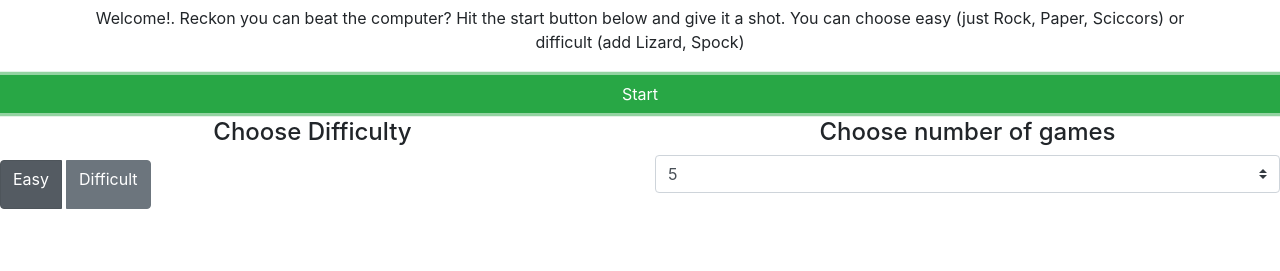
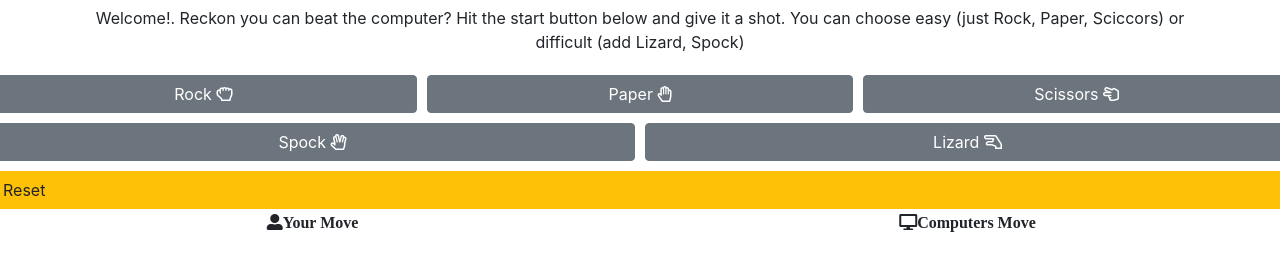
Before and after one commit to fergalquinn77/project2_t2, a plain HTML site: page index.html in a window 1280 px wide. Both pictures are taken after a click on the button "Start". Shown: the part 251-522 px from the top of the page. Drawn offline with nearby package versions, Linux system fonts and the light colour scheme.

Commit message:
Adjust startGame function to display play buttons

```diff
--- a/assets/js/script.js
+++ b/assets/js/script.js
@@ -14,7 +14,21 @@ document.addEventListener("DOMContentLoaded", function () {
 
 function runGame(){}
 
-function startGame(){}
+function startGame(){
+    console.log("Start");
+    if (document.getElementById("difficulty").value === "easy") {
+        document.getElementById("easy").style.display = "flex";
+    } else {
+        document.getElementById("easy").style.display = "flex";
+        document.getElementById("difficult").style.display = "flex";
+    }
+    document.getElementById("start").style.display = "none";
+    document.getElementById("controls").style.display = "none";
+    document.getElementById("reset").style.display = "flex";
+    document.getElementById("scoreboard").style.display = "flex";
+    /* document.getElementByClassName("scoreboard").style.display = "flex";
+    document.getElementsByClassName("controls").style.display = "none"; */
+}
 
 function updateMessage(){}
 
--- a/index.html
+++ b/index.html
@@ -27,7 +27,7 @@
                     choose easy (just Rock, Paper, Sciccors) or difficult (add Lizard, Spock)</p>
             </div>
         </div>
-        <div id="easy" class="row center" style="display:none;" >
+        <div id="easy" class="row center" style="display:none;">
             <button type="button" class="btn btn-secondary col-sm" data-type="rock">Rock <i
                     class="far fa-hand-rock"></i></button>
             <button type="button" class="btn btn-secondary col-sm" data-type="paper">Paper <i
@@ -45,17 +45,18 @@
             <button id="start" type="button" class="btn btn-success col-sm">Start</button>
             <button id="reset" type="button" class="btn btn-warning col-sm" style="display:none;">Reset</button>
         </div>
+        <div id="controls">
             <div class="row">
                 <h4 class="col-sm text-center">Choose Difficulty</h4>
                 <h4 class="col-sm text-center">Choose number of games</h4>
             </div>
-        <div class="controls row center">
+            <div class="row center">
                 <div id="difficulty" class="btn-group btn-group-toggle col-sm mx-auto" data-toggle="buttons">
                     <label class="btn btn-secondary active">
-                    <input type="radio" name="options" id="option1" autocomplete="off" checked> Easy
+                        <input type="radio" name="options" id="option1" autocomplete="off" checked value="easy"> Easy
                     </label>
                     <label class="btn btn-secondary">
-                    <input type="radio" name="options" id="option2" autocomplete="off"> Difficult
+                        <input type="radio" name="options" id="option2" autocomplete="off" value="difficult"> Difficult
                     </label>
                 </div>
                 <div class="form-group col-sm">
@@ -69,11 +70,13 @@
                     </select>
                 </div>
             </div>
+        </div>
 
-        <div class="moves row text-center" style="display:none;">
+        <div id="scoreboard" class="moves row text-center" style="display:none;">
+
             <i class="fas fa-user-alt col-md">Your Move</i> <i class="fas fa-desktop col-md">Computers Move</i>
-        </div>
-        <div class="scoreboard row text-center" style="display:none;">
+
+            <div class="row text-center" style="display:none;">
                 <div class="col-sm">
                     <h2>User Score</h2>
                     <h2 id="userScore">0</h2>
@@ -81,6 +84,7 @@
                 <div class="col-sm">
                     <h2>Computer Score</h2>
                     <h2 id="computerScore">0</h2>
+                </div>
             </div>
         </div>
 
```
Lines whose indentation alone changed are shown as unchanged.
